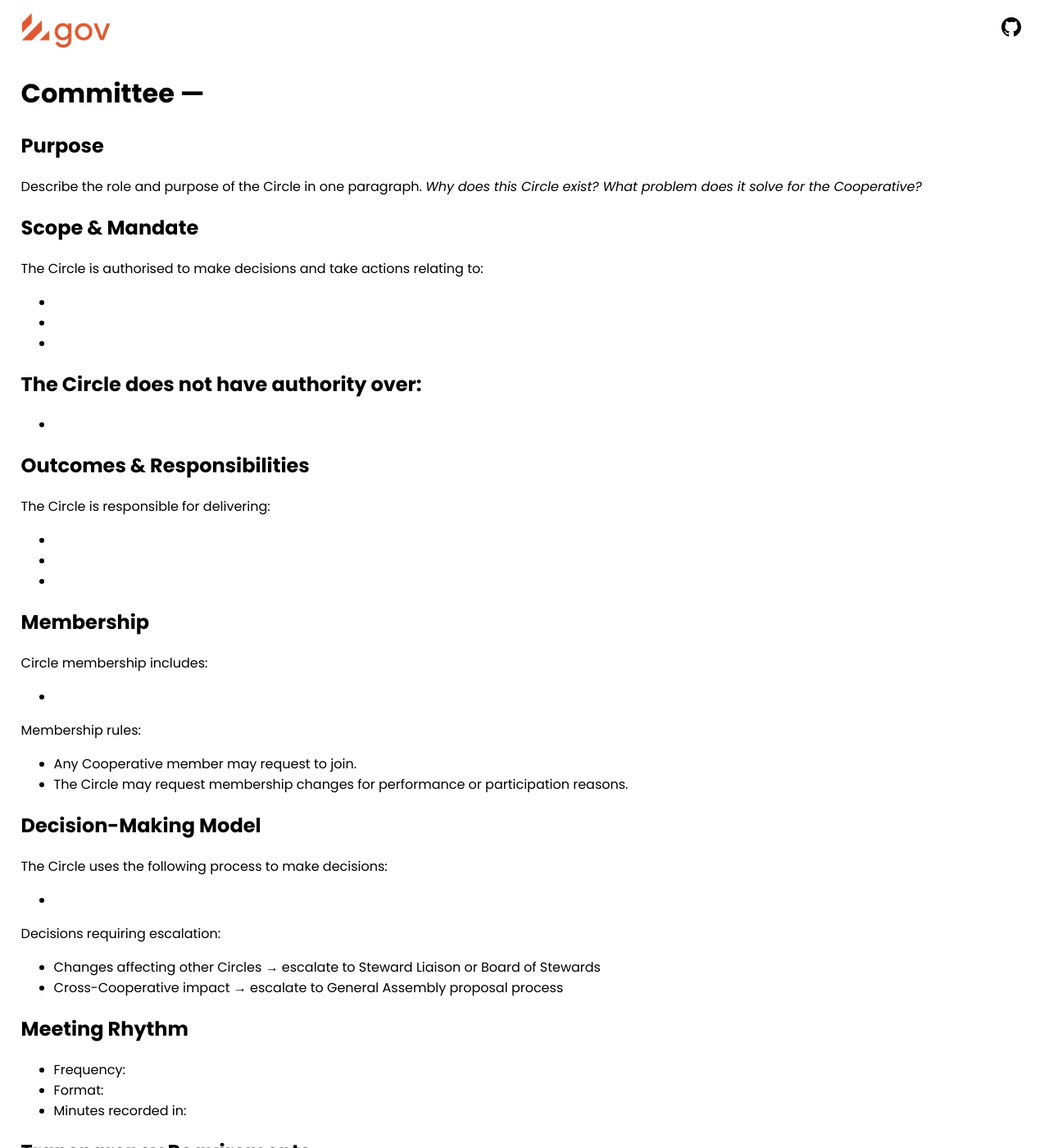
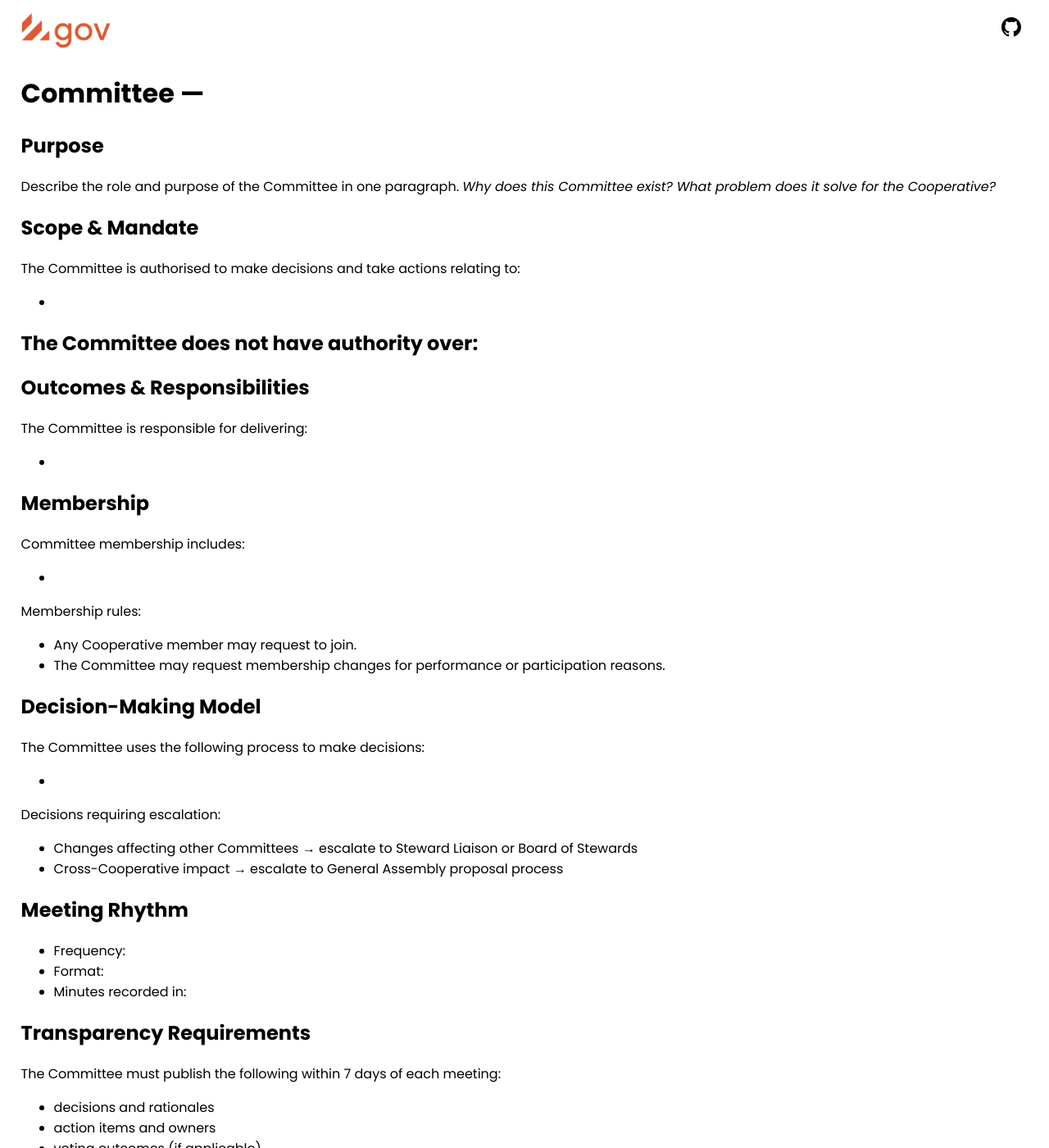
Before and after one commit to selfdriven-engagement/governance, a Jekyll site: the page built from docs/pages/coop-selfdriven-foundation-committee.md, in a window 1280 px wide and 1400 px high. Shown: the whole window at 82% size. Built offline with Jekyll 4.4.1, drawn with Linux system fonts in a browser that asks for light colours; some of the changed text lies outside the part shown.

Commit message:
Update coop-selfdriven-foundation-committee.md

```diff
--- a/docs/pages/coop-selfdriven-foundation-committee.md
+++ b/docs/pages/coop-selfdriven-foundation-committee.md
@@ -7,39 +7,34 @@ permalink: /coop/templates/committee
 # Committee — {{ Committee Name }}
 
 ## Purpose
-Describe the role and purpose of the Circle in one paragraph.
-_Why does this Circle exist? What problem does it solve for the Cooperative?_
+Describe the role and purpose of the Committee in one paragraph.
+_Why does this Committee exist? What problem does it solve for the Cooperative?_
 
 ## Scope & Mandate
-The Circle is authorised to make decisions and take actions relating to:
+The Committee is authorised to make decisions and take actions relating to:
 - {{ scope item 1 }}
-- {{ scope item 2 }}
-- {{ scope item 3 }}
 
-The Circle does **not** have authority over:
+The Committee does **not** have authority over:
 - {{ out-of-scope item 1 }}
-- {{ out-of-scope item 2 }}
 
 ## Outcomes & Responsibilities
-The Circle is responsible for delivering:
+The Committee is responsible for delivering:
 - {{ responsibility 1 }}
-- {{ responsibility 2 }}
-- {{ responsibility 3 }}
 
 ## Membership
-Circle membership includes:
+Committee membership includes:
 - {{ list current members }}
 
 Membership rules:
 - Any Cooperative member may request to join.
-- The Circle may request membership changes for performance or participation reasons.
+- The Committee may request membership changes for performance or participation reasons.
 
 ## Decision-Making Model
-The Circle uses the following process to make decisions:
+The Committee uses the following process to make decisions:
 - {{ e.g., consensus, consent, majority vote, RACI, delegated lead }}
 
 Decisions requiring escalation:
-- Changes affecting other Circles → escalate to Steward Liaison or Board of Stewards
+- Changes affecting other Committees → escalate to Steward Liaison or Board of Stewards
 - Cross-Cooperative impact → escalate to General Assembly proposal process
 
 ## Meeting Rhythm
@@ -48,12 +43,12 @@ Decisions requiring escalation:
 - Minutes recorded in: {{ repo / wiki / Notion / Discord / GitHub }}
 
 ## Transparency Requirements
-The Circle must publish the following within 7 days of each meeting:
+The Committee must publish the following within 7 days of each meeting:
 - decisions and rationales
 - action items and owners
 - voting outcomes (if applicable)
 
-## Circle Lead(s)
+## Committee Lead(s)
 - {{ name(s) }}
 
 Lead responsibilities:
@@ -63,7 +58,7 @@ Lead responsibilities:
 
 ## Review & Renewal
 This Charter is reviewed:
-- every 6 months or when requested by two members of the Circle
+- every 6 months or when requested by two members of the Committee
 
 ## Version & Change Log
 - Version: {{ v1.0 }}
```
